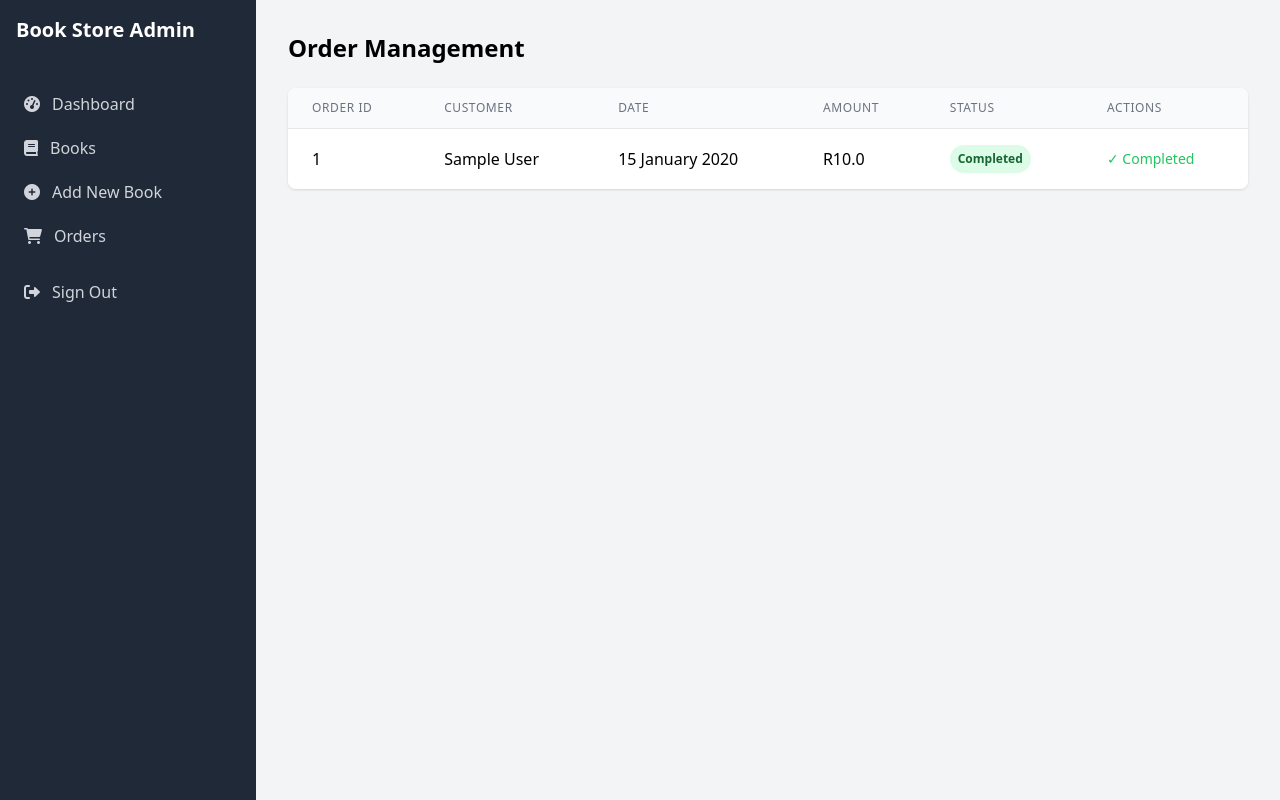
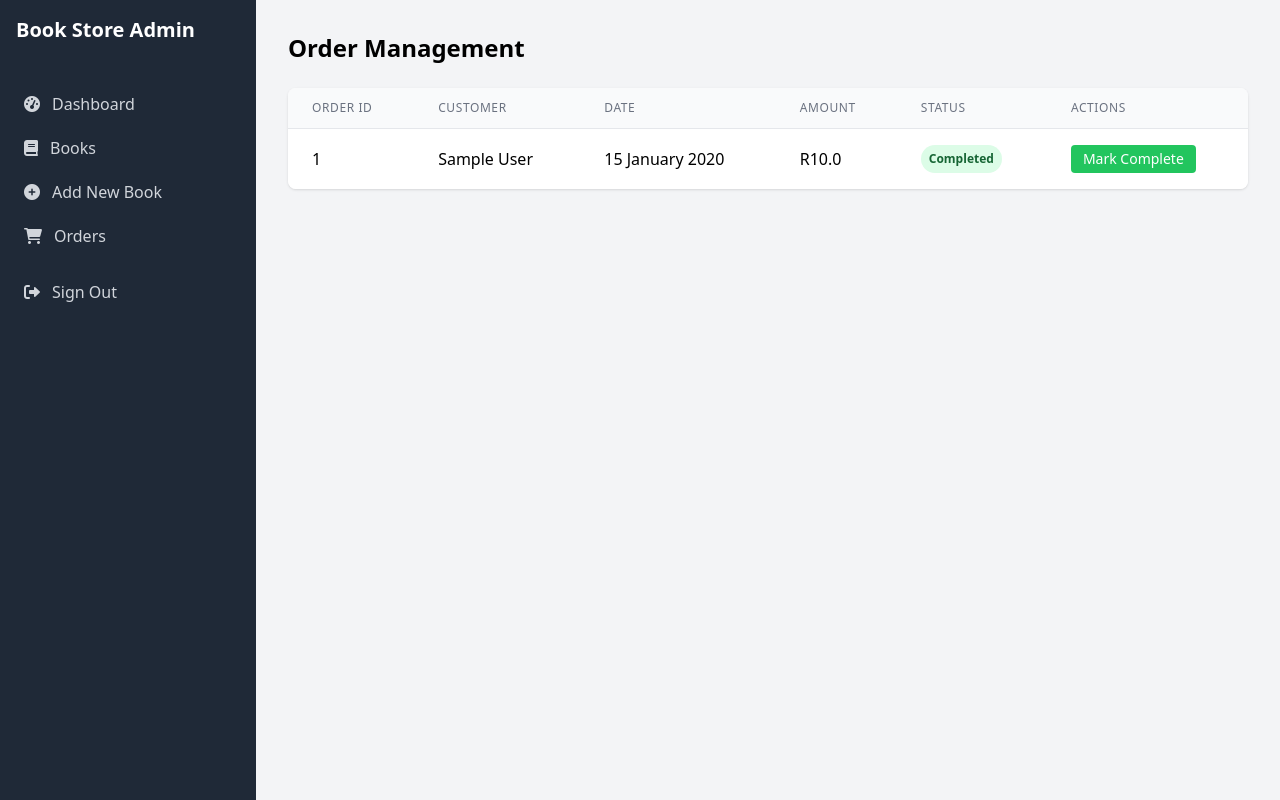
Before and after one commit to AneleGMthembu/Book-Haven, a Flask app: page /orders in a window 1280 px wide. Run offline with Flask 3, Linux system fonts and the light colour scheme; tables that the repository leaves empty hold one stand-in row (values such as "Sample post"); some libraries are stand-ins or nearby versions.

Commit message:
Update orders.html

```diff
--- a/app/templates/orders.html
+++ b/app/templates/orders.html
@@ -35,9 +35,9 @@
                     </span>
                 </td>
                 <td class="px-6 py-4 whitespace-nowrap text-sm">
-                    {% if order.status == 'Pending' %}
+                    {% if order.status == 'Completed' %}
                     <form action="{{ url_for('admin.complete_order', order_id=order.id) }}" method="POST" class="inline">
-                        <button type="submit" class="bg-green-500 hover:bg-green-600 text-white py-1 px-3 rounded text-sm">
+                        <button type="SUBMIT" class="bg-green-500 hover:bg-green-600 text-white py-1 px-3 rounded text-sm">
                             Mark Complete
                         </button>
                     </form>
```
